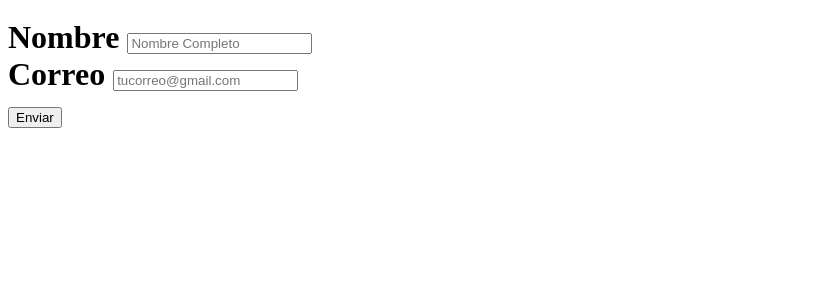
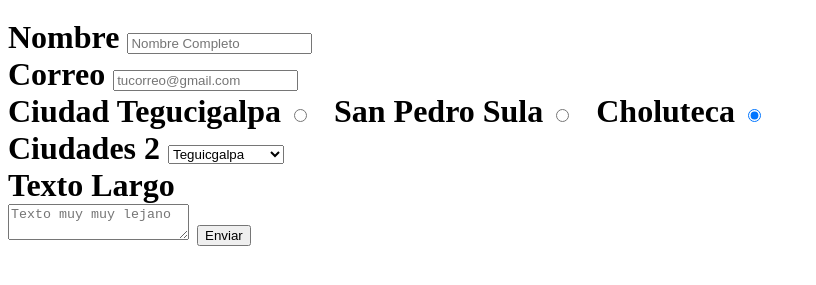
Before and after one commit to dbvd28/pw1_202403_s, a plain HTML site: page formularios.html in a window 1280 px wide. Shown: the part 61-346 px from the top of the page, without its empty margins (0-816 px from the left). Drawn offline with Linux system fonts and the light colour scheme.

Commit message:
Se terminan de hacer formularios

```diff
--- a/formularios.html
+++ b/formularios.html
@@ -1,20 +1,44 @@
 <!DOCTYPE html>
 <html>
+
 <head>
     <meta charset="UTF-8">
     <meta name="viewport" content="width=device-width, initial-scale=1.0">
     <title>Formulario</title>
 </head>
+
 <body>
     <h1>Formularios de HTML<h1>
- <form action="formularios.html" method="get">
-    <label for="txtNombre">Nombre</label>
-    <input id="txtNombre" name="txtName" type="text" placeholder="Nombre Completo"/>
-    <br/>
-    <label for="txtEmail">Correo</label>
-    <input id="txtEmail" name="txtEmail" type="email" placeholder="tucorreo@gmail.com"/>
-    <br/>
-    <button type="submit"name="btnEnviar">Enviar</button>
- </form>
+            <form action="formularios.html" method="get">
+                <label for="txtNombre">Nombre</label>
+                <input id="txtNombre" name="txtName" type="text" placeholder="Nombre Completo" />
+                <br />
+                <label for="txtEmail">Correo</label>
+                <input id="txtEmail" name="txtEmail" type="email" placeholder="tucorreo@gmail.com" />
+                <br />
+                <label>Ciudad</label>
+                <label for="optTeg">Tegucigalpa</label>
+                <input type="radio" id="optTeg" name="optCiudad" value="TEG">
+                &nbsp;
+                <label for="optSPS">San Pedro Sula</label>
+                <input type="radio" id="optSPS" name="optCiudad" value="SPS">
+                &nbsp;
+                <label for="optCHL">Choluteca</label>
+                <input type="radio" id="optCHL" name="optCiudad" value="CHL" checked>
+                &nbsp;
+                <br/>
+                <label for="cmbCiudad">Ciudades 2</label>
+                <select name="cmbCiudad" id="cmbCiudad">
+                    <option value="TEG">Teguicgalpa</option>
+                    <option value="SPS">San Pedro Sula</option>
+                    <option value="CHL">Choluteca</option>
+                </select>
+                <br/>
+                <label for="txtLongtext">Texto Largo</label> <br/>
+                <textarea name="txtBig" id="txtLongtext" placeholder="Texto muy muy lejano"
+                ></textarea>
+                <button type="submit" name="btnEnviar">Enviar</button>
+            </form>
 </body>
+
 </html>
```
